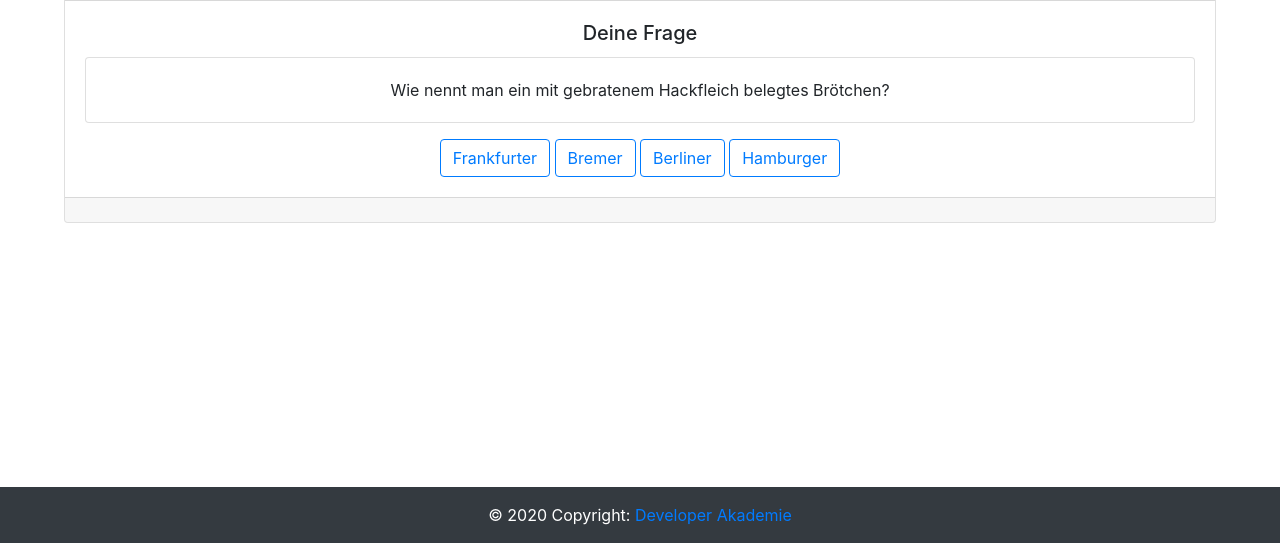
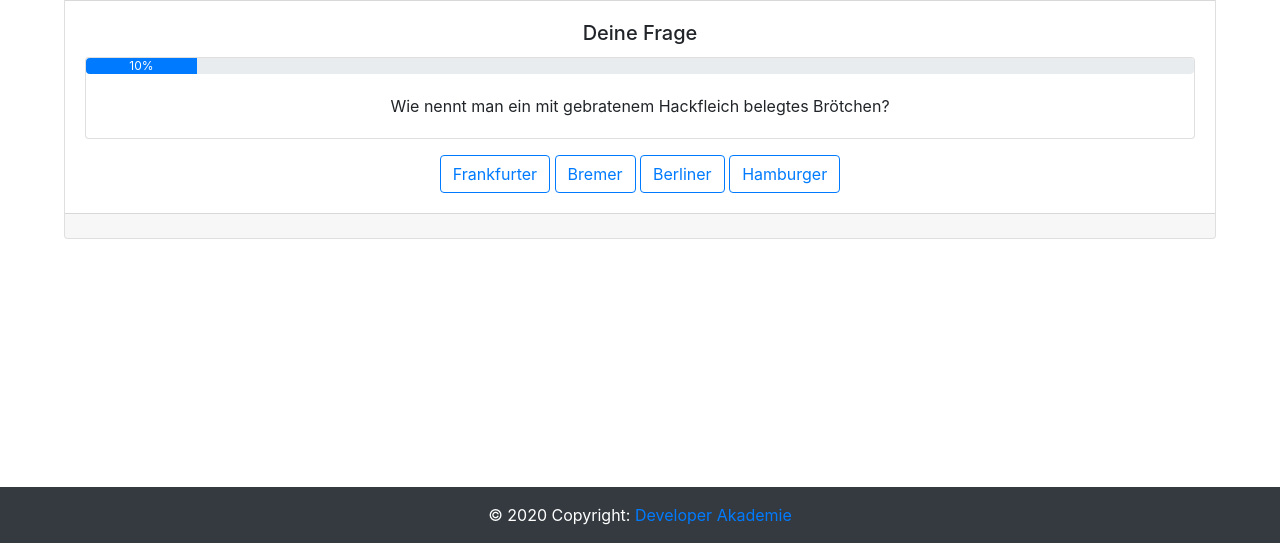
Before and after one commit to Hanmuni/quizapp, a plain HTML site: page index.html in a window 1280 px wide. Shown: the part 257-800 px from the top of the page. Drawn offline with nearby package versions, Linux system fonts and the light colour scheme.

Commit message:
Created progress bar

```diff
--- a/index.html
+++ b/index.html
@@ -25,8 +25,13 @@
     <div class="card-body">
       <h5 class="card-title"> Deine Frage </h5>
       <div class="card">
+
+        <div class="progress">
+          <div id="progress-bar" class="progress-bar" role="progressbar" style="width: 0%;">10%</div>
+        </div>
+
         <div class="card-body" id="question">
-          Hier ist die Frage!
+          Hier ist die Frage
         </div>
 
         <div id="correct" class="alert alert-success d-none" role="alert">
--- a/questions.js
+++ b/questions.js
@@ -4,21 +4,27 @@ let answer_1 = 'Frankfurter';
 let answer_2 = 'Bremer';
 let answer_3 = 'Berliner';
 let answer_4 = 'Hamburger';
+let new_question = 0;
+let progress = 0;
 
 function nextQuestion() {
+    new_question = new_question + 1;
+    progress = new_question * 10;
+    document.getElementById('progress-bar').innerHTML = progress + '%';
+    document.getElementById('progress-bar').style.width = progress + '%';
     if (document.getElementById('question').innerHTML == question_1) {
         document.getElementById('question').innerHTML = question_2;
     }
 
     else {
         document.getElementById('question').innerHTML = question_1;
+        document.getElementById('answer1').innerHTML = answer_1;
+        document.getElementById('answer2').innerHTML = answer_2;
+        document.getElementById('answer3').innerHTML = answer_3;
+        document.getElementById('answer4').innerHTML = answer_4;
+
     }
 
-    document.getElementById('question').innerHTML = question_1;
-    document.getElementById('answer1').innerHTML = answer_1;
-    document.getElementById('answer2').innerHTML = answer_2;
-    document.getElementById('answer3').innerHTML = answer_3;
-    document.getElementById('answer4').innerHTML = answer_4;
 }
 
 function answer(a) {
```
Also changed, not shown: 1 other file.
